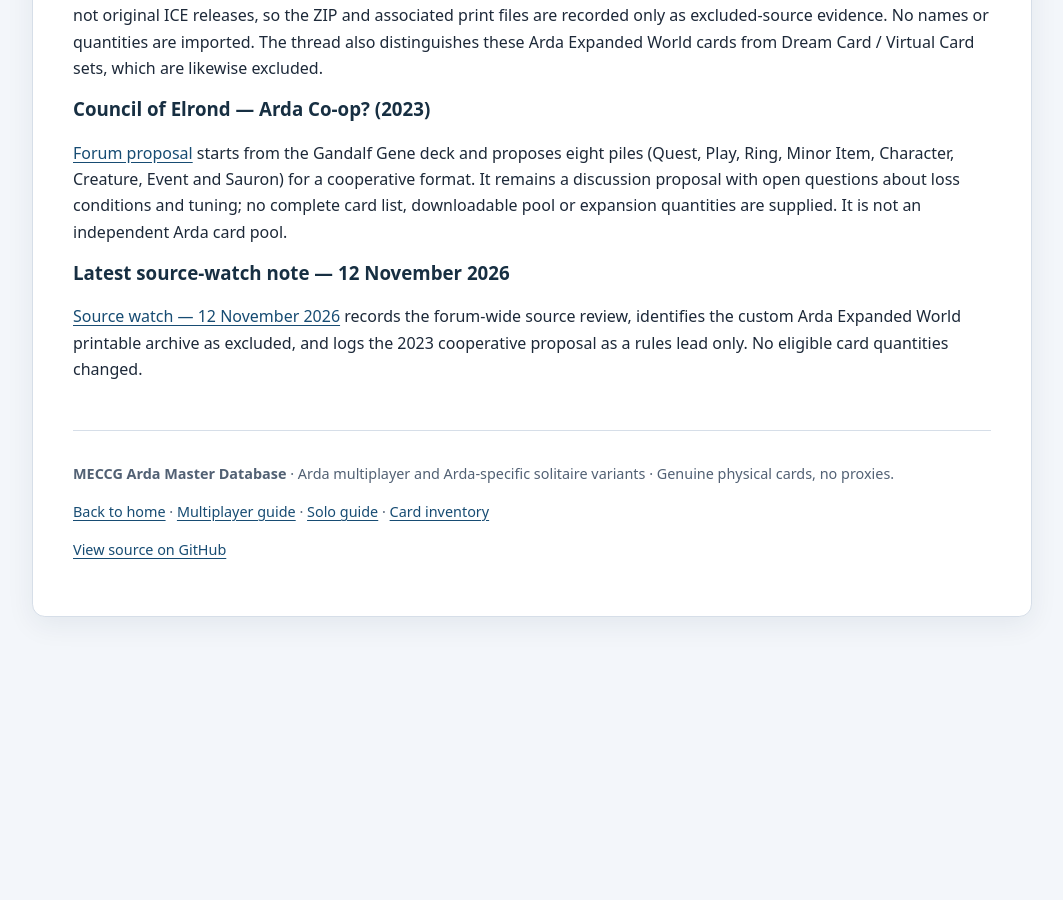
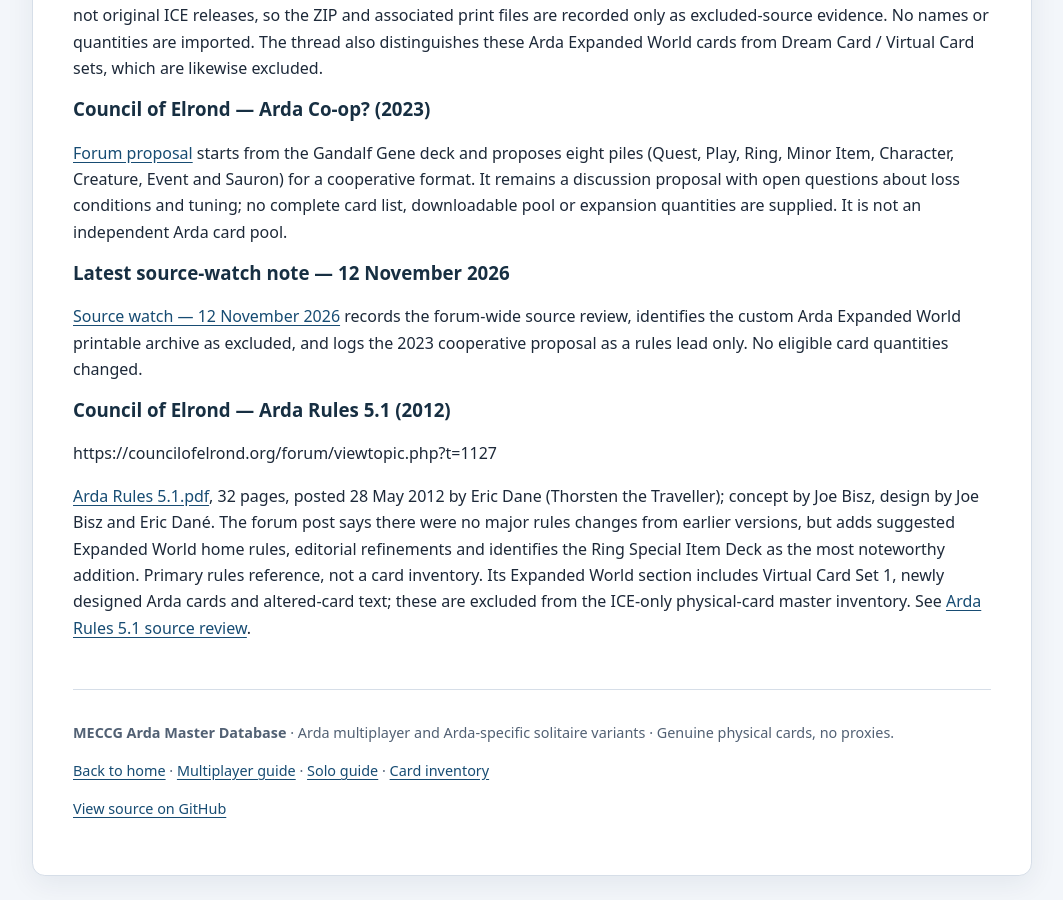
Before and after one commit to JamSpot/meccg-arda-master-database, a Jekyll site: the page built from docs/sources.md, in a window 1280 px wide and 900 px high, scrolled down 11412 px. Shown: the whole window, without its empty margins (108-1171 px from the left). Built offline with Jekyll 4.4.1, drawn with Linux system fonts in a browser that asks for light colours; our own code applies the rules of GitHub Pages for plain Markdown files; before the commit the page ends 12053 px from its top, so only the background shows below that.

Commit message:
Record Arda Rules 5.1 source

```diff
--- a/docs/sources.md
+++ b/docs/sources.md
@@ -285,3 +285,9 @@ The [Middle-earth game page](https://boardgamegeek.com/boardgame/1915/middle-ear
 ### Latest source-watch note — 12 November 2026
 
 [Source watch — 12 November 2026](research-watch-2026-11-12.html) records the forum-wide source review, identifies the custom Arda Expanded World printable archive as excluded, and logs the 2023 cooperative proposal as a rules lead only. No eligible card quantities changed.
+
+
+### Council of Elrond — Arda Rules 5.1 (2012)
+https://councilofelrond.org/forum/viewtopic.php?t=1127
+
+[Arda Rules 5.1.pdf](https://www.councilofelrond.org/forum/download/file.php?id=466), 32 pages, posted 28 May 2012 by Eric Dane (Thorsten the Traveller); concept by Joe Bisz, design by Joe Bisz and Eric Dané. The forum post says there were no major rules changes from earlier versions, but adds suggested Expanded World home rules, editorial refinements and identifies the Ring Special Item Deck as the most noteworthy addition. Primary rules reference, not a card inventory. Its Expanded World section includes Virtual Card Set 1, newly designed Arda cards and altered-card text; these are excluded from the ICE-only physical-card master inventory. See [Arda Rules 5.1 source review](arda-rules-5-1-source-review.html).
```
